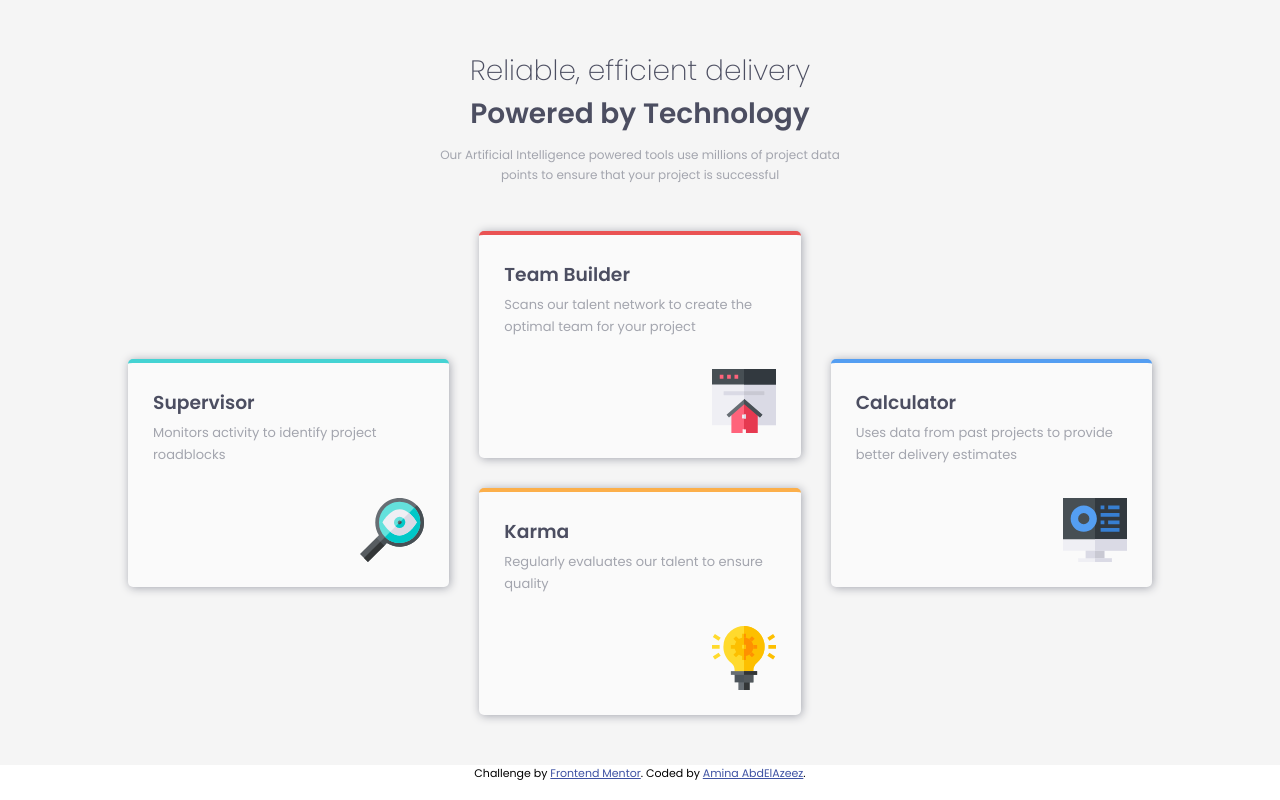
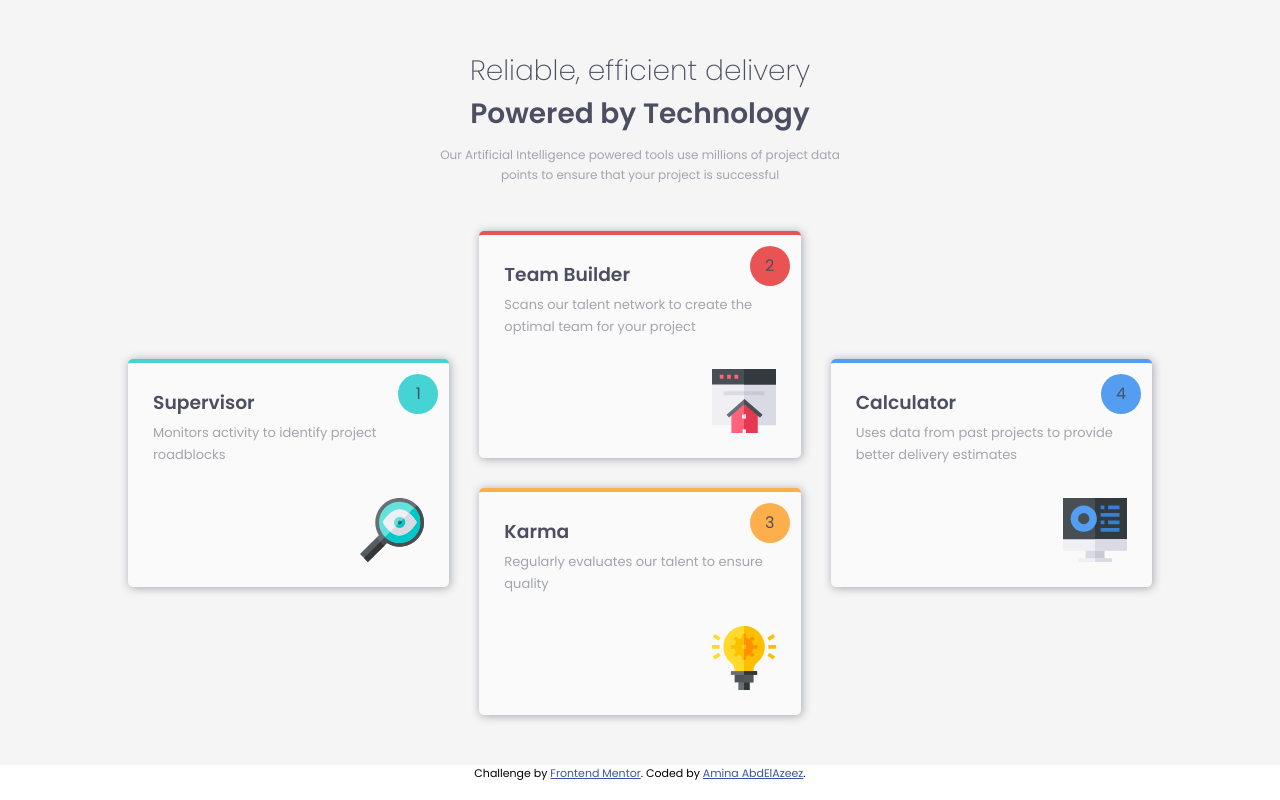
Before and after one commit to AminaAbdElAzeez/four-card-feature-section-master, a plain HTML site: page index.html in a window 1280 px wide. Drawn offline with Linux system fonts and the light colour scheme; files whose address does not match are found by name.

Commit message:
second commit

```diff
--- a/css/style.css
+++ b/css/style.css
@@ -80,6 +80,34 @@ body {
     line-height: 1.7;
     width: 260px;
 }
+.card .container .card-content .card-item .card-no {
+    position: absolute;
+    top: 11px;
+    right: 11px;
+    width: 40px;
+    height: 40px;
+    line-height: 40px;
+    text-align: center;
+    color: var(--veryDarkBlue);
+    border-radius: 50%;
+    -webkit-border-radius: 50%;
+    -moz-border-radius: 50%;
+    -ms-border-radius: 50%;
+    -o-border-radius: 50%;
+}
+.card .container .card-content .card-item:first-child .card-no {
+    background-color: var(--cyan);
+}
+.card .container .card-content .card-item:nth-child(2) .card-no {
+    background-color: var(--red);
+
+}
+.card .container .card-content .card-item:nth-child(3) .card-no {
+    background-color: var(--orange);
+}
+.card .container .card-content .card-item:last-child .card-no{
+    background-color: var(--blue);
+}
 .card .container .card-content .card-item .card-img {
     position: absolute;
     bottom: 25px;
--- a/index.html
+++ b/index.html
@@ -39,6 +39,7 @@
           <p class="card-item-desc">
             Monitors activity to identify project roadblocks
           </p>
+          <span class="card-no">1</span>
           <img class="card-img" src="images//icon-supervisor.svg" alt="">
         </div>
         <div class="card-item">
@@ -46,6 +47,7 @@
           <p class="card-item-desc">
             Scans our talent network to create the optimal team for your project
           </p>
+          <span class="card-no">2</span>
           <img class="card-img" src="images//icon-team-builder.svg" alt="">
         </div>
         <div class="card-item">
@@ -53,6 +55,7 @@
           <p class="card-item-desc">
             Regularly evaluates our talent to ensure quality
           </p>
+          <span class="card-no">3</span>
           <img class="card-img" src="images//icon-karma.svg" alt="">
         </div>
         <div class="card-item">
@@ -60,6 +63,7 @@
           <p class="card-item-desc">
             Uses data from past projects to provide better delivery estimates
           </p>
+          <span class="card-no">4</span>
           <img class="card-img" src="images//icon-calculator.svg" alt="">
         </div>
       </div>
```
